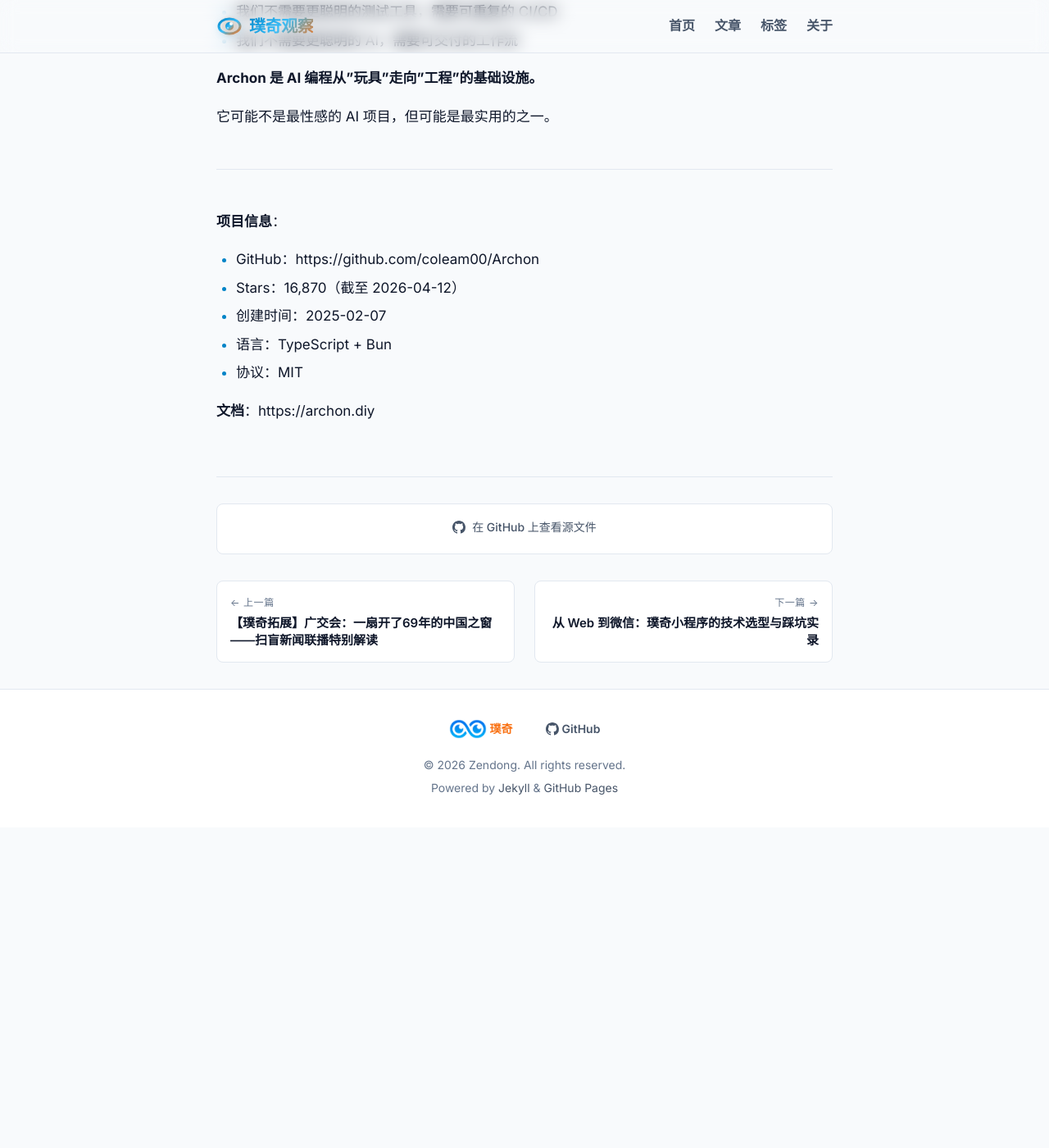
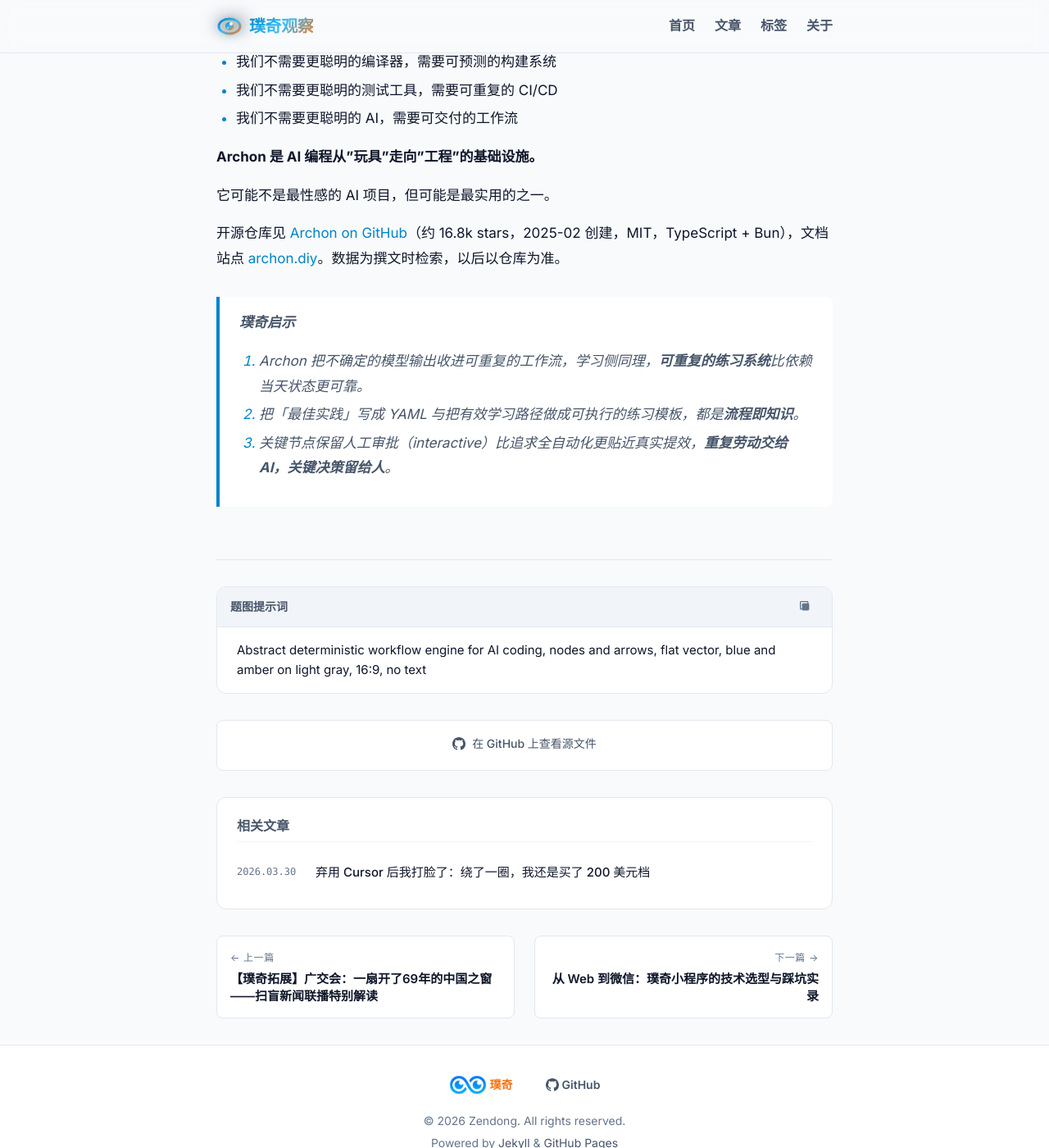
Before and after one commit to zendong/blog, a Jekyll site: the page built from _posts/2026-04-13-archon-ai-coding-harness.md, in a window 1280 px wide and 1400 px high, scrolled down 12139 px. Shown: the whole window at 82% size. Built offline with Jekyll 4.4.1, drawn with Linux system fonts in a browser that asks for light colours; before the commit the page ends 13148 px from its top, so only the background shows below that; some of the changed text lies outside the part shown.

Commit message:
update Archon 深度解析：为什么它是 AI 编程的「确定性引擎」而非又一个 Agent 框架

```diff
--- a/_data/quotes.yml
+++ b/_data/quotes.yml
@@ -22,8 +22,8 @@
     - id: cc007
       text: "为学日益，为道日损。"
       source: "《道德经》"
-      used_count: 1
-      last_used: 2026-03-25
+      used_count: 2
+      last_used: 2026-04-13
     - id: cc008
       text: "知常容，容乃公，公乃全，全乃天，天乃道，道乃久，没身不殆。"
       source: "《道德经》"
--- a/_posts/2026-04-13-archon-ai-coding-harness.md
+++ b/_posts/2026-04-13-archon-ai-coding-harness.md
@@ -1,5 +1,5 @@
 ---
-title: "Archon 深度解析：为什么它是 AI 编程的"确定性引擎"而非又一个 Agent 框架"
+title: 'Archon 深度解析：为什么它是 AI 编程的「确定性引擎」而非又一个 Agent 框架'
 date: 2026-04-13
 categories:
   - 技术
@@ -9,10 +9,16 @@
   - workflow-engine
   - claude-code
   - 确定性
+  - 璞奇 app
 layout: post
+hero_image_ai_generated: true
+image_prompt: "Abstract deterministic workflow engine for AI coding, nodes and arrows, flat vector, blue and amber on light gray, 16:9, no text"
+image_prompt_file: "assets/prompt/2026-04-13/2026-04-13-archon-ai-coding-harness.txt"
 ---
 
 > "为学日益，为道日损。" — 《道德经》
+
+![首图](/assets/images/2026/2026-04-13-archon-ai-coding-harness.png)
 
 做 AI 编程自动化的，迟早会撞上这堵墙：
 
@@ -389,19 +395,7 @@
 
 ---
 
-## 九、璞奇启示
-
-> **璞奇 APP**：一款通过 AI 为用户学习内容提效的工具，AI 为感兴趣的内容生成相关练习，帮助用户掌握知识。
-
-1. **确定性 vs 灵活性**：Archon 的核心价值是将"不确定的 AI 能力"封装进"确定的流程框架"。学习也是如此 —— 好的学习方法不是依赖"状态"，而是建立可重复的练习系统。
-
-2. **流程即知识**：Archon 让用户把"最佳实践"编码为 YAML 工作流。璞奇的练习生成也是同样逻辑 —— 把"有效学习法"编码为 AI 可执行的练习模板，让任何人都能获得高质量练习。
-
-3. **人机协作的正确姿势**：Archon 不追求"全自动化"，而是在关键节点设置人工审批（interactive）。真正的 AI 提效不是取代人，而是在重复劳动上用 AI，在关键决策上用人。
-
----
-
-## 十、总结
+## 九、总结
 
 Archon 的特殊之处在于：
 
@@ -418,13 +412,10 @@
 
 它可能不是最性感的 AI 项目，但可能是最实用的之一。
 
----
+开源仓库见 [Archon on GitHub](https://github.com/coleam00/Archon)（约 16.8k stars，2025-02 创建，MIT，TypeScript + Bun），文档站点 [archon.diy](https://archon.diy)。数据为撰文时检索，以后以仓库为准。
 
-**项目信息**：
-- GitHub：https://github.com/coleam00/Archon
-- Stars：16,870（截至 2026-04-12）
-- 创建时间：2025-02-07
-- 语言：TypeScript + Bun
-- 协议：MIT
-
-**文档**：https://archon.diy
+> **璞奇启示**
+>
+> 1. Archon 把不确定的模型输出收进可重复的工作流，学习侧同理，**可重复的练习系统**比依赖当天状态更可靠。
+> 2. 把「最佳实践」写成 YAML 与把有效学习路径做成可执行的练习模板，都是**流程即知识**。
+> 3. 关键节点保留人工审批（interactive）比追求全自动化更贴近真实提效，**重复劳动交给 AI，关键决策留给人**。
--- /dev/null
+++ b/assets/prompt/2026-04-13/2026-04-13-archon-ai-coding-harness.txt
@@ -0,0 +1,5 @@
+# 文章标题：Archon 深度解析：为什么它是 AI 编程的「确定性引擎」而非又一个 Agent 框架
+# 生成日期：2026-04-13
+# 图片用途：文章首图
+
+Technical blog hero image 16:9, abstract visualization of a deterministic workflow engine for AI coding: connected nodes and arrows on a grid, YAML-like structure hints, central pipeline motif, clean flat vector style, dark blue and amber on light gray, no logos, no faces, no readable text
```
Also changed, not shown: assets/images/2026/2026-04-13-archon-ai-coding-harness.png (added).
